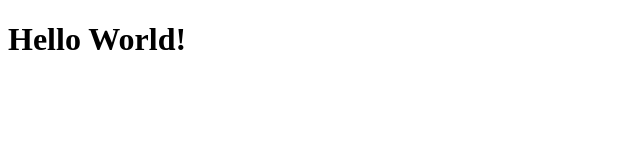
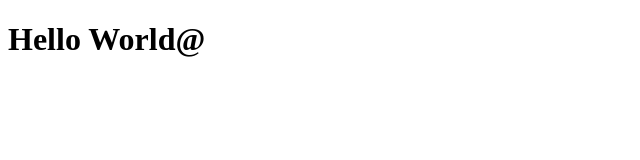
Before and after one commit to EvgeniBR/HTML-Hello, a plain HTML site: page index.html in a window 1280 px wide. Shown: the full height of the page, 0-640 px from the left. Drawn offline with Linux system fonts and the light colour scheme.

Commit message:
change ! to @

```diff
--- a/index.html
+++ b/index.html
@@ -7,7 +7,7 @@
 </head>
 <body>
     <h1>
-        Hello World!
+        Hello World@
     </h1>
 </body>
 </html>
```
